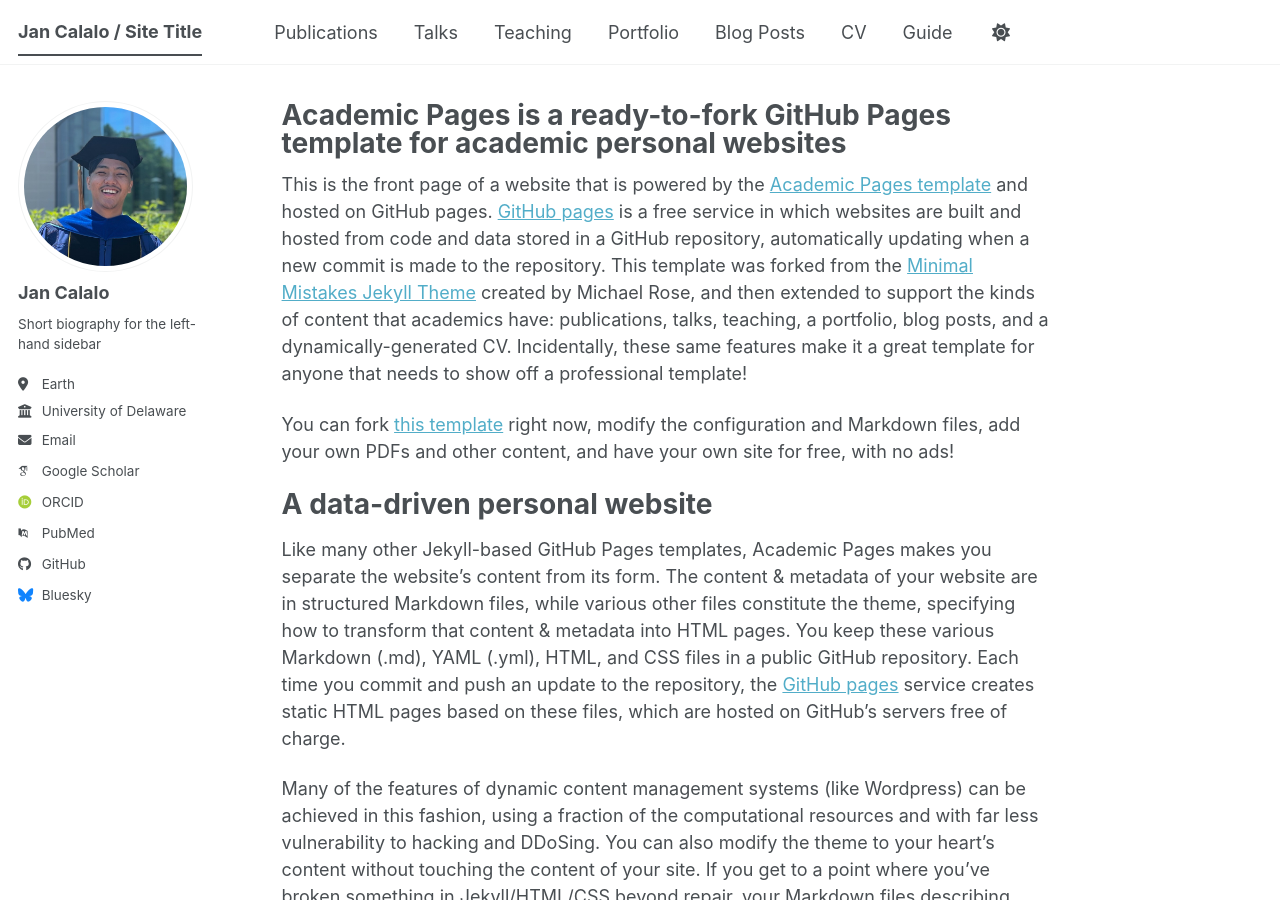
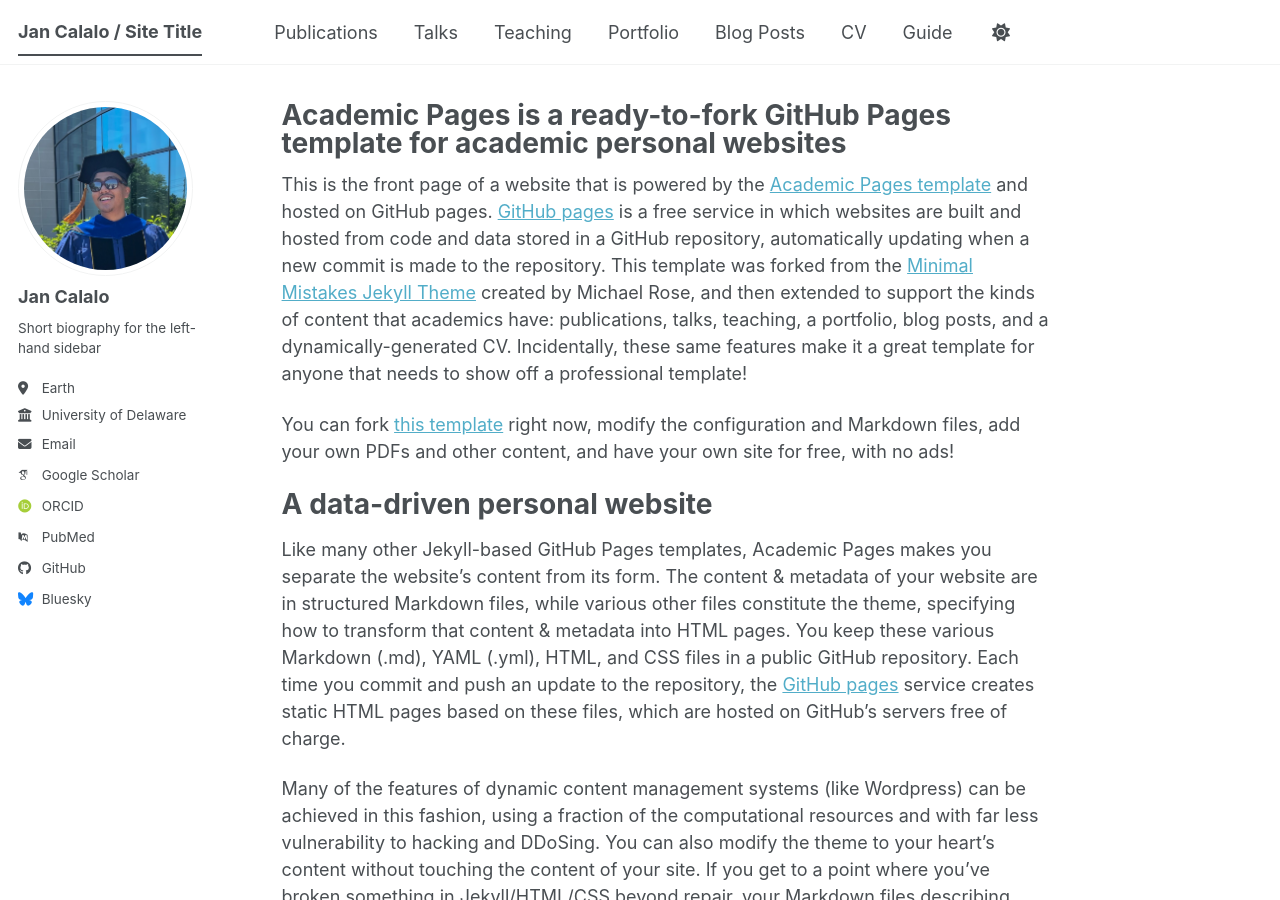
Before and after one commit to JanCalalo/JanCalalo.github.io, a Jekyll site: the page built from _pages/about.md, in a window 1280 px wide and 900 px high. Built offline with Jekyll 4.4.1, drawn with Linux system fonts in a browser that asks for light colours; some web fonts are replaced; a script bundle is joined from its source files by our own code; library files that are not in the unit come from our copies.

Commit message:
Update _config.yml

```diff
--- a/_config.yml
+++ b/_config.yml
@@ -23,7 +23,7 @@
 #               Additional customization can be done by editing /_includes/author-profile.html
 author:
   # Biographic information
-  avatar           : "headshot_2.png"
+  avatar           : "profile.png"
   name             : "Jan Calalo"
   pronouns         : # example: "she/her"
   bio              : "Short biography for the left-hand sidebar"
```
